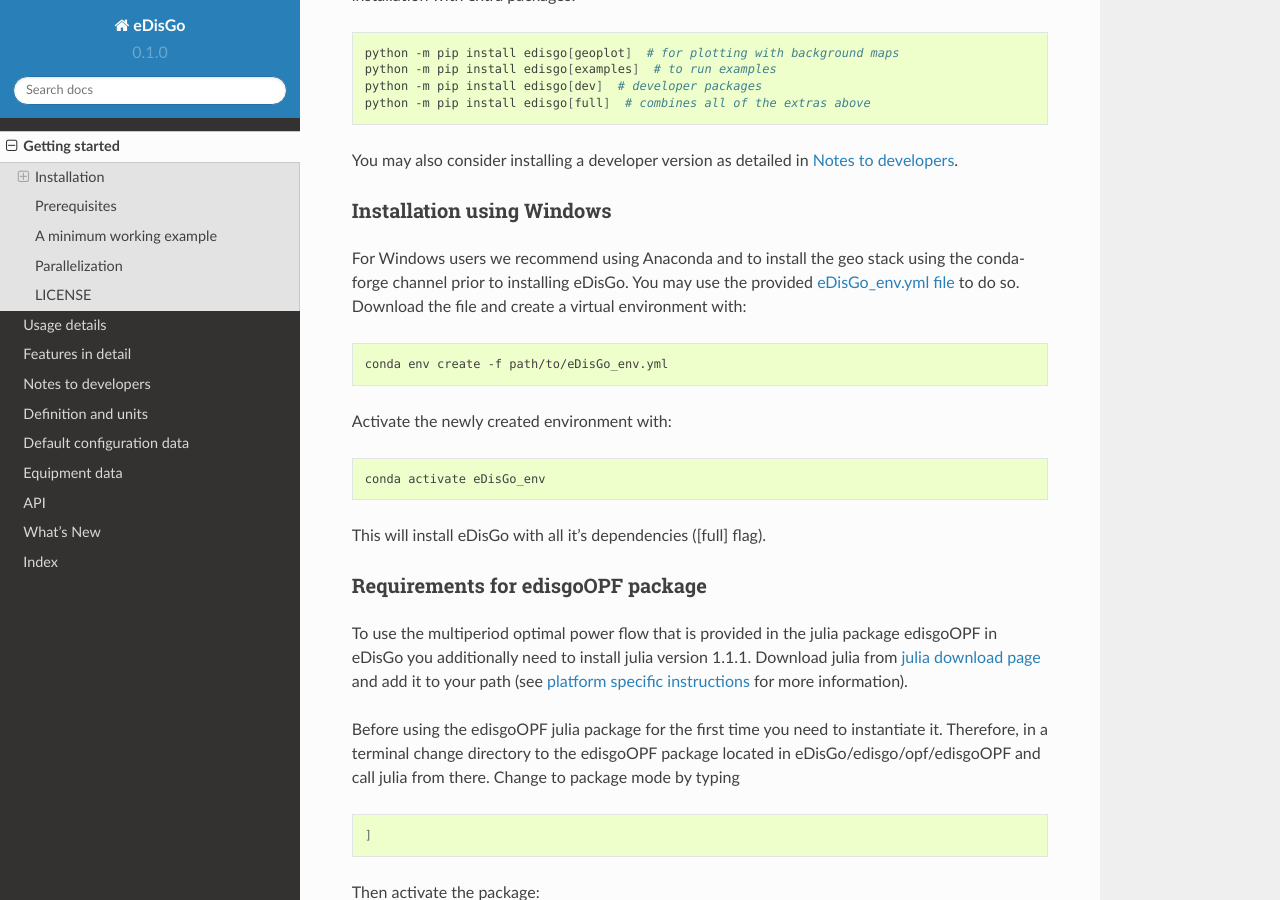
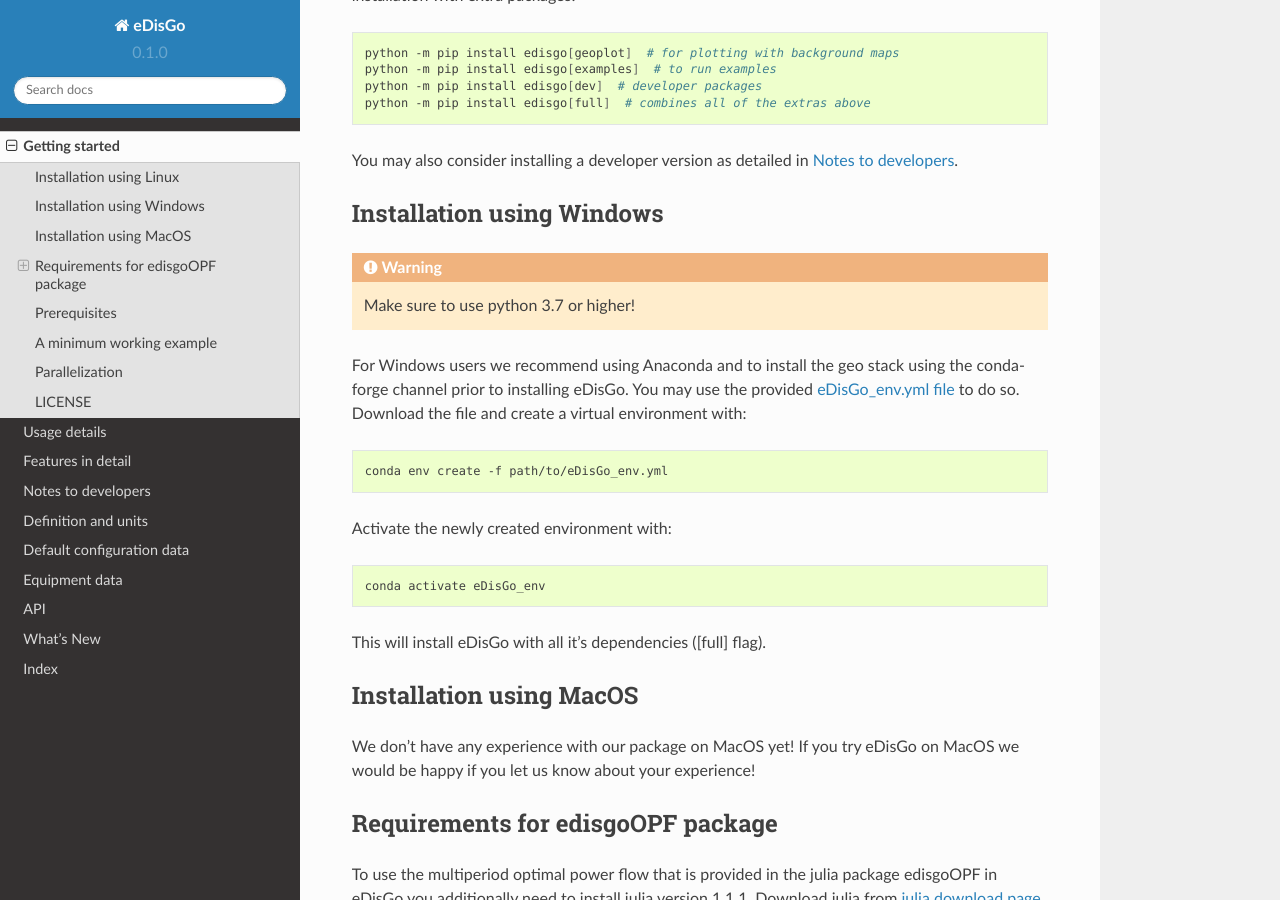
Before and after one commit to openego/eDisGo, a Sphinx documentation site: the page built from doc/quickstart.rst, in a window 1280 px wide and 900 px high, scrolled down 520 px. Built offline with Sphinx 7.4.7 and the Read the Docs theme 2.0.0, drawn with Linux system fonts in a browser that asks for light colours; formulas are drawn with MathJax 3; some of the changed text lies outside the part shown.

Commit message:
made the distinction in the docs between the installations on Linux and Winows clearer

```diff
--- a/doc/dev_notes.rst
+++ b/doc/dev_notes.rst
@@ -49,6 +49,12 @@ Activate the newly created environment and install the pre-commit hooks with:
 
 This will install eDisGo with all it's dependencies.
 
+Installation using MacOS
+~~~~~~~~~~~~~~~~~~~~~~~~~
+
+We don't have any experience with our package on MacOS yet! If you try eDisGo on MacOS
+we would be happy if you let us know about your experience!
+
 
 Code standards
 --------------
--- a/doc/quickstart.rst
+++ b/doc/quickstart.rst
@@ -3,8 +3,8 @@
 Getting started
 ================
 
-Installation
-------------
+Installation using Linux
+-------------------------
 
 .. warning:: Make sure to use python 3.7 or higher!
 
@@ -31,7 +31,9 @@ You may also consider installing a developer version as detailed in
 :ref:`dev-notes`.
 
 Installation using Windows
-^^^^^^^^^^^^^^^^^^^^^^^^^^^
+--------------------------
+
+.. warning:: Make sure to use python 3.7 or higher!
 
 For Windows users we recommend using Anaconda and to install the geo stack
 using the conda-forge channel prior to installing eDisGo. You may use the provided
@@ -50,8 +52,14 @@ Activate the newly created environment with:
 
 This will install eDisGo with all it's dependencies ([full] flag).
 
+Installation using MacOS
+--------------------------
+
+We don't have any experience with our package on MacOS yet! If you try eDisGo on MacOS
+we would be happy if you let us know about your experience!
+
 Requirements for edisgoOPF package
-^^^^^^^^^^^^^^^^^^^^^^^^^^^^^^^^^^^
+----------------------------------
 
 To use the multiperiod optimal power flow that is provided in the julia package
 edisgoOPF in eDisGo you additionally need to install julia version 1.1.1.
```
